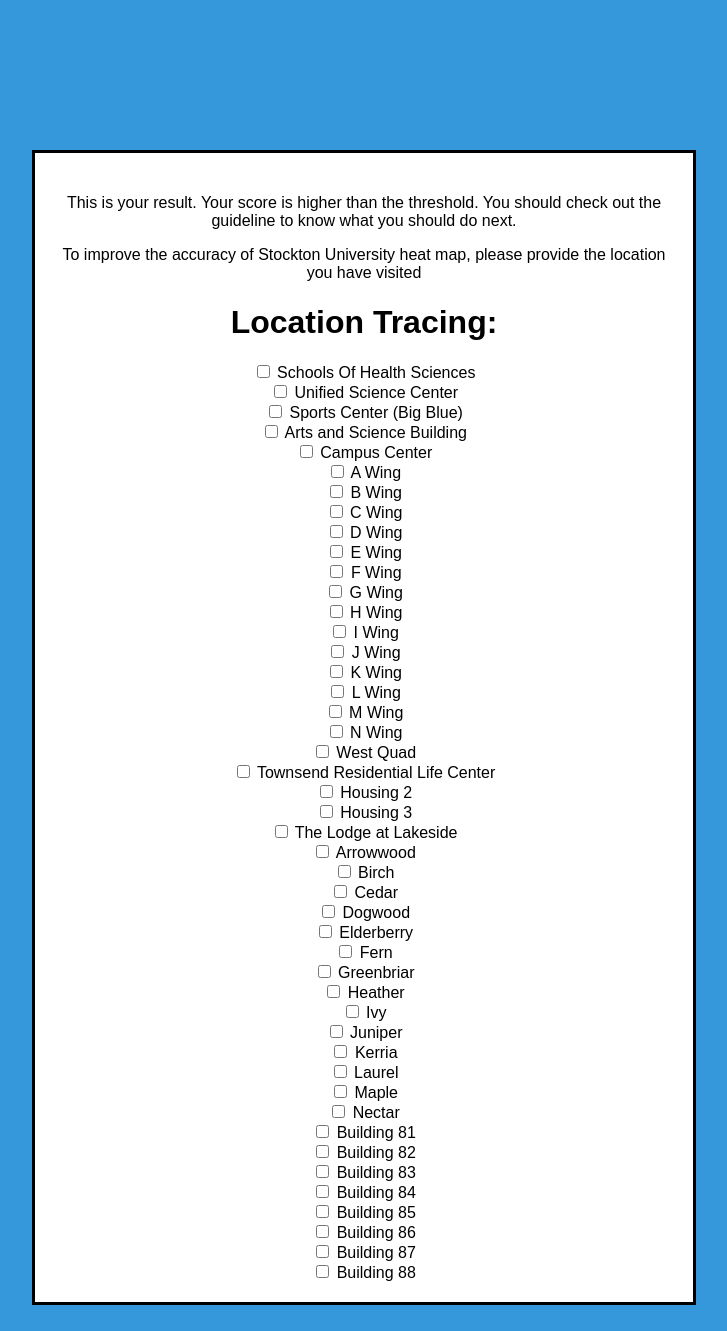
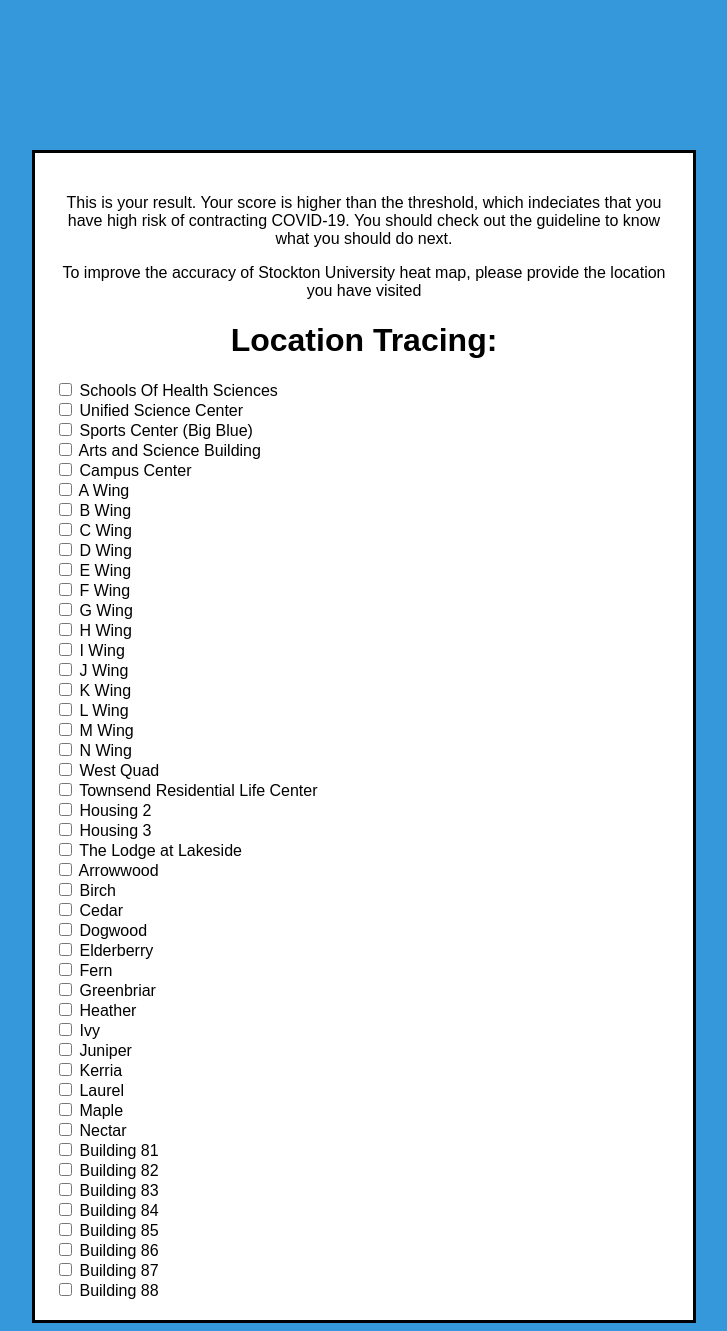
Before and after one commit to Jcollier722/CHM, a Flask app: template templates/location-trace-test.html in a window 1280 px wide. Shown: the whole page, without its empty margins (276-1003 px from the left). Before the commit the page ends 1305 px from the top, so only its background shows below. Run offline with Flask 2, Linux system fonts and the light colour scheme; the template is opened without the code that fills it, so the values that code supplies are empty.

Commit message:
webpage appearance changing

```diff
--- a/templates/location-trace-test.html
+++ b/templates/location-trace-test.html
@@ -11,11 +11,11 @@
 <body>
 <div class="result" style="margin-left:300px; margin-right:300px; margin-top:150px; text-align:center; padding:20px; background-color:white; border-style:solid; border-color:black; border-width:3px; font-family: Arial">
     <h1></h1>
-        <p>This is your result. Your score is higher than the threshold. You should check out the guideline to know what you should do next. </p>
+        <p>This is your result. Your score is higher than the threshold, which indeciates that you have high risk of contracting COVID-19. You should check out the guideline to know what you should do next. </p>
         <p>To improve the accuracy of Stockton University heat map, please provide the location you have visited</p>
 
     <h1>Location Tracing:</h1>
-
+    <div style="text-align: left">
     <form action="">
     <input type="checkbox" name="location1" value="School of health sciences">
         <label for="location1"> Schools Of Health Sciences</label><br>
@@ -109,8 +109,8 @@
         <label for="location46"> Building 87</label><br>
     <input type="checkbox" name="location47" value="Building 88">
         <label for="location47"> Building 88</label><br>
-
     </form>
+    </div>
 </div>
 </body>
 </html>
```
